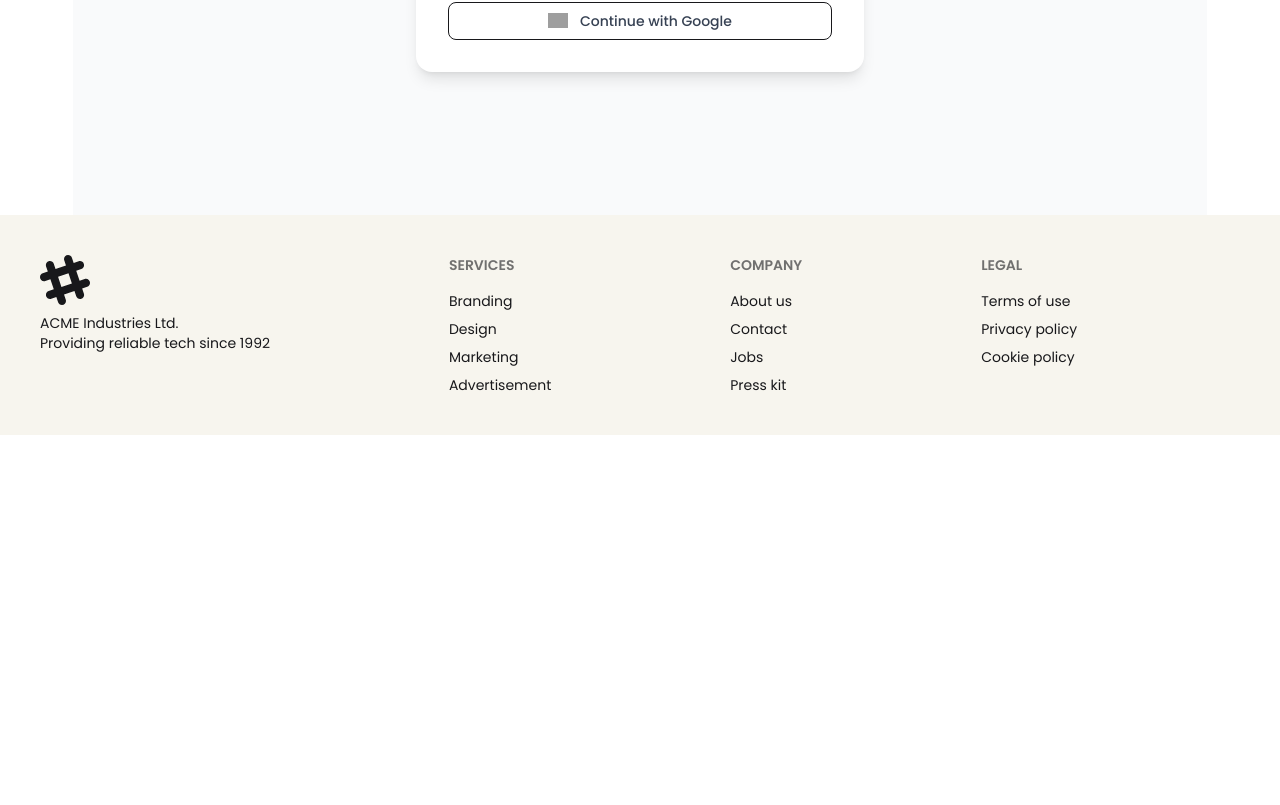
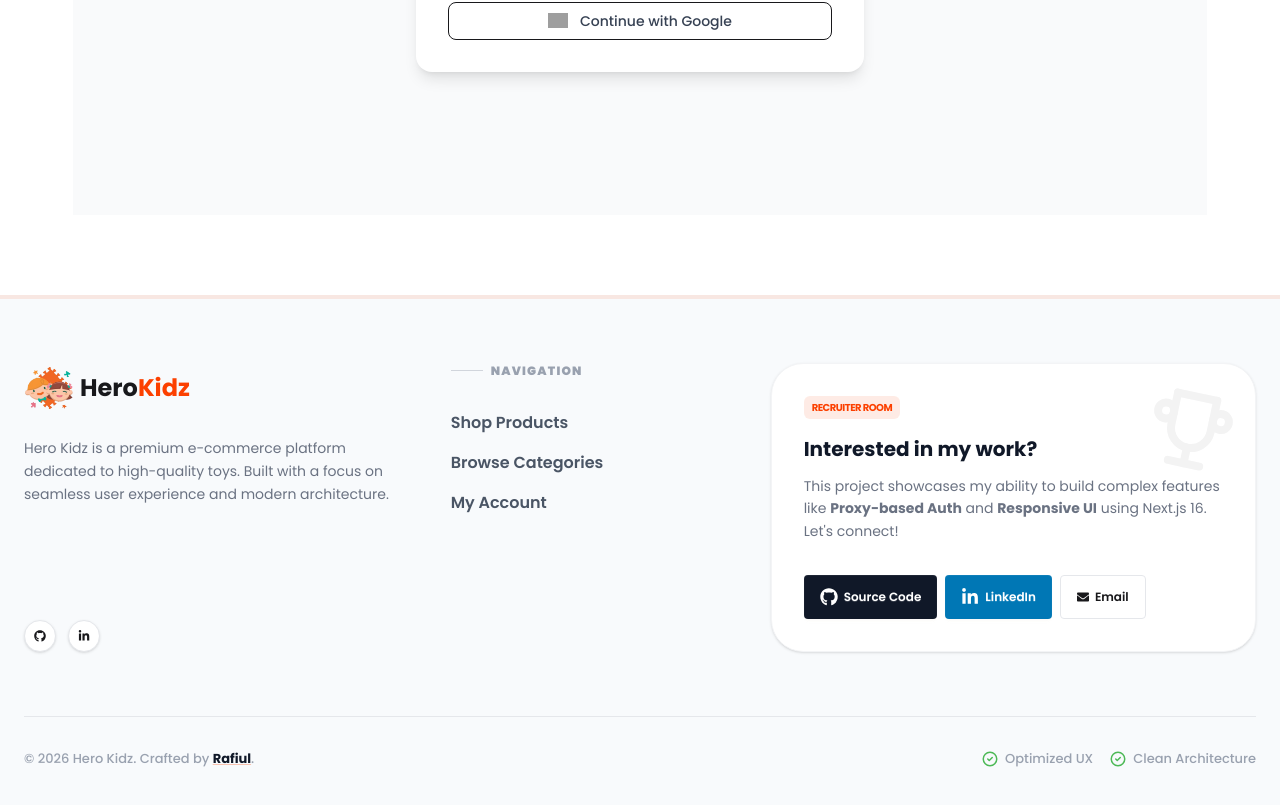
Before and after one commit to rafiul-neti/toy-hero-kidz, a Next.js app: page /login in a window 1280 px wide. Shown: the part 669-1474 px from the top of the page. Before the commit the page ends 1104 px from the top, so only its background shows below. Built offline with nearby package versions, Linux system fonts and the light colour scheme; no server answers; grey boxes are pictures that could not be loaded.

Commit message:
added the footer

```diff
--- a/src/app/layout.jsx
+++ b/src/app/layout.jsx
@@ -103,7 +103,7 @@ export default function RootLayout({ children }) {
             {children}
           </main>
 
-          <footer>
+          <footer className="mt-14">
             <Footer />
           </footer>
 
--- a/src/components/Footer/Footer.jsx
+++ b/src/components/Footer/Footer.jsx
@@ -1,48 +1,153 @@
-import React from 'react';
+import React from "react";
+import Link from "next/link";
+import Logo from "../Logo/Logo";
+import { FaGithub, FaLinkedinIn, FaEnvelope } from "react-icons/fa";
+import { TbCircleCheck, TbTrophy } from "react-icons/tb";
 
 const Footer = () => {
-    return (
-      <div className="footer sm:footer-horizontal bg-base-200 text-base-content p-10">
-        <aside>
-          <svg
-            width="50"
-            height="50"
-            viewBox="0 0 24 24"
-            xmlns="http://www.w3.org/2000/svg"
-            fillRule="evenodd"
-            clipRule="evenodd"
-            className="fill-current"
-          >
-            <path d="M22.672 15.226l-2.432.811.841 2.515c.33 1.019-.209 2.127-1.23 2.456-1.15.325-2.148-.321-2.463-1.226l-.84-2.518-5.013 1.677.84 2.517c.391 1.203-.434 2.542-1.831 2.542-.88 0-1.601-.564-1.86-1.314l-.842-2.516-2.431.809c-1.135.328-2.145-.317-2.463-1.229-.329-1.018.211-2.127 1.231-2.456l2.432-.809-1.621-4.823-2.432.808c-1.355.384-2.558-.59-2.558-1.839 0-.817.509-1.582 1.327-1.846l2.433-.809-.842-2.515c-.33-1.02.211-2.129 1.232-2.458 1.02-.329 2.13.209 2.461 1.229l.842 2.515 5.011-1.677-.839-2.517c-.403-1.238.484-2.553 1.843-2.553.819 0 1.585.509 1.85 1.326l.841 2.517 2.431-.81c1.02-.33 2.131.211 2.461 1.229.332 1.018-.21 2.126-1.23 2.456l-2.433.809 1.622 4.823 2.433-.809c1.242-.401 2.557.484 2.557 1.838 0 .819-.51 1.583-1.328 1.847m-8.992-6.428l-5.01 1.675 1.619 4.828 5.011-1.674-1.62-4.829z"></path>
-          </svg>
+  return (
+    // Changed to a light gray background to create a clear section break from the main white body
+    <footer className="bg-slate-50 border-t-4 border-primary/10 text-base-content mt-20">
+      <div className="max-w-7xl mx-auto px-6 py-16">
+        {/* Main Grid */}
+        <div className="grid grid-cols-1 md:grid-cols-12 gap-12 mb-16">
+          {/* Brand Column */}
+          <div className="md:col-span-4 flex flex-col justify-between">
+            <div className="space-y-6">
+              <Logo />
+              <p className="text-gray-500 text-sm leading-relaxed max-w-sm">
+                Hero Kidz is a premium e-commerce platform dedicated to
+                high-quality toys. Built with a focus on seamless user
+                experience and modern architecture.
+              </p>
+            </div>
+
+            {/* Quick Contact for Everyone */}
+            <div className="mt-8 flex gap-3">
+              <a
+                href="https://github.com/rafiul-neti"
+                target="_blank"
+                className="btn btn-sm btn-circle bg-white border-gray-200 hover:bg-black hover:text-white transition-all shadow-sm"
+              >
+                <FaGithub />
+              </a>
+              <a
+                href="https://linkedin.com/in/irafiul210"
+                target="_blank"
+                className="btn btn-sm btn-circle bg-white border-gray-200 hover:bg-[#0077b5] hover:text-white transition-all shadow-sm"
+              >
+                <FaLinkedinIn />
+              </a>
+            </div>
+          </div>
+
+          {/* Navigation */}
+          <div className="md:col-span-3">
+            <h6 className="text-xs uppercase tracking-widest font-black text-gray-400 mb-8 flex items-center gap-2">
+              <span className="w-8 h-px bg-gray-300"></span>
+              Navigation
+            </h6>
+            <ul className="space-y-4 font-semibold text-gray-600">
+              <li>
+                <Link
+                  href="/products"
+                  className="hover:text-primary transition-colors"
+                >
+                  Shop Products
+                </Link>
+              </li>
+              <li>
+                <Link
+                  href="/categories"
+                  className="hover:text-primary transition-colors"
+                >
+                  Browse Categories
+                </Link>
+              </li>
+              <li>
+                <Link
+                  href="/dashboard"
+                  className="hover:text-primary transition-colors"
+                >
+                  My Account
+                </Link>
+              </li>
+            </ul>
+          </div>
+
+          {/* RECRUITER ROOM - Highlighted Card */}
+          <div className="md:col-span-5 bg-white rounded-[2rem] p-8 shadow-sm border border-gray-100 relative overflow-hidden group">
+            {/* Decorative element to emphasize "New Section" feel */}
+            <div className="absolute top-0 right-0 p-4 opacity-5 group-hover:opacity-10 transition-opacity">
+              <TbTrophy className="text-8xl rotate-12" />
+            </div>
+
+            <div className="relative z-10">
+              <div className="flex items-center gap-2 mb-4">
+                <span className="bg-primary/10 text-primary text-[10px] font-bold px-2 py-1 rounded-md tracking-tighter uppercase">
+                  Recruiter Room
+                </span>
+              </div>
+
+              <h6 className="text-xl font-bold text-gray-900 mb-3">
+                Interested in my work?
+              </h6>
+              <p className="text-sm text-gray-500 mb-8 leading-relaxed">
+                This project showcases my ability to build complex features like{" "}
+                <strong>Proxy-based Auth</strong> and{" "}
+                <strong>Responsive UI</strong> {`using Next.js 16. Let's connect!`}
+              </p>
+
+              <div className="flex flex-wrap gap-2">
+                <a
+                  href="https://github.com/rafiul-neti/toy-hero-kidz"
+                  target="_blank"
+                  className="btn btn-sm h-11 bg-gray-900 text-white border-none px-4 normal-case hover:scale-105 transition-transform"
+                >
+                  <FaGithub className="text-lg" /> Source Code
+                </a>
+                <a
+                  href="https://linkedin.com/in/irafiul210"
+                  target="_blank"
+                  className="btn btn-sm h-11 bg-[#0077b5] text-white border-none px-4 normal-case hover:scale-105 transition-transform"
+                >
+                  <FaLinkedinIn className="text-lg" /> LinkedIn
+                </a>
+                <a
+                  href="mailto:your-email@example.com"
+                  className="btn btn-sm h-11 btn-outline border-gray-200 px-4 normal-case hover:bg-primary hover:border-primary hover:text-white transition-all"
+                >
+                  <FaEnvelope /> Email
+                </a>
+              </div>
+            </div>
+          </div>
+        </div>
+
+        {/* Bottom Bar */}
+        <div className="pt-8 border-t border-gray-200 flex flex-col md:flex-row justify-between items-center gap-4 text-[13px] text-gray-400 font-medium">
           <p>
-            ACME Industries Ltd.
-            <br />
-            Providing reliable tech since 1992
+            © {new Date().getFullYear()} Hero Kidz. Crafted by{" "}
+            <span className="text-gray-900 font-bold underline decoration-primary/30">
+              Rafiul
+            </span>
+            .
           </p>
-        </aside>
-        <nav>
-          <h6 className="footer-title">Services</h6>
-          <a className="link link-hover">Branding</a>
-          <a className="link link-hover">Design</a>
-          <a className="link link-hover">Marketing</a>
-          <a className="link link-hover">Advertisement</a>
-        </nav>
-        <nav>
-          <h6 className="footer-title">Company</h6>
-          <a className="link link-hover">About us</a>
-          <a className="link link-hover">Contact</a>
-          <a className="link link-hover">Jobs</a>
-          <a className="link link-hover">Press kit</a>
-        </nav>
-        <nav>
-          <h6 className="footer-title">Legal</h6>
-          <a className="link link-hover">Terms of use</a>
-          <a className="link link-hover">Privacy policy</a>
-          <a className="link link-hover">Cookie policy</a>
-        </nav>
+          <div className="flex items-center gap-4">
+            {/* Swapped "Production Ready" for "Optimized UX" - shows you care about the user */}
+            <span className="flex items-center gap-1.5">
+              <TbCircleCheck className="text-success text-lg" /> Optimized UX
+            </span>
+            {/* Swapped "Highly Scalable" for "Clean Architecture" - shows you care about the code quality */}
+            <span className="flex items-center gap-1.5">
+              <TbCircleCheck className="text-success text-lg" /> Clean
+              Architecture
+            </span>
+          </div>
+        </div>
       </div>
-    );
+    </footer>
+  );
 };
 
 export default Footer;
```
